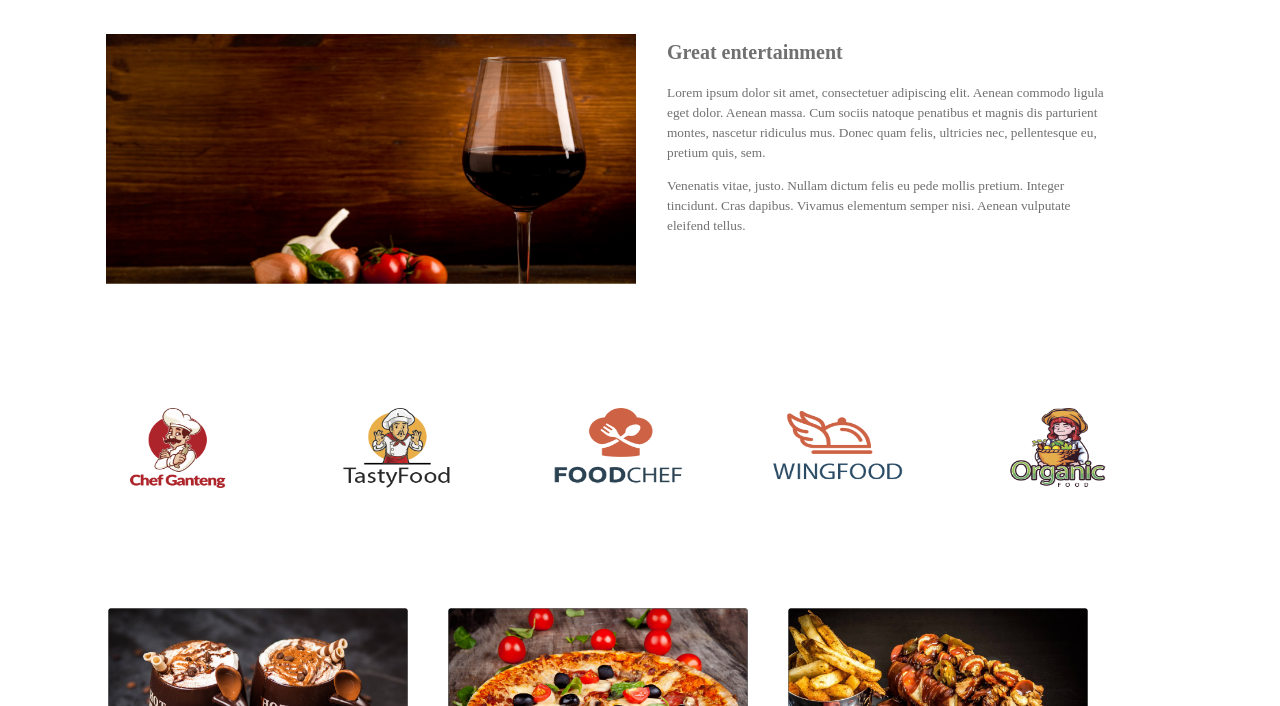
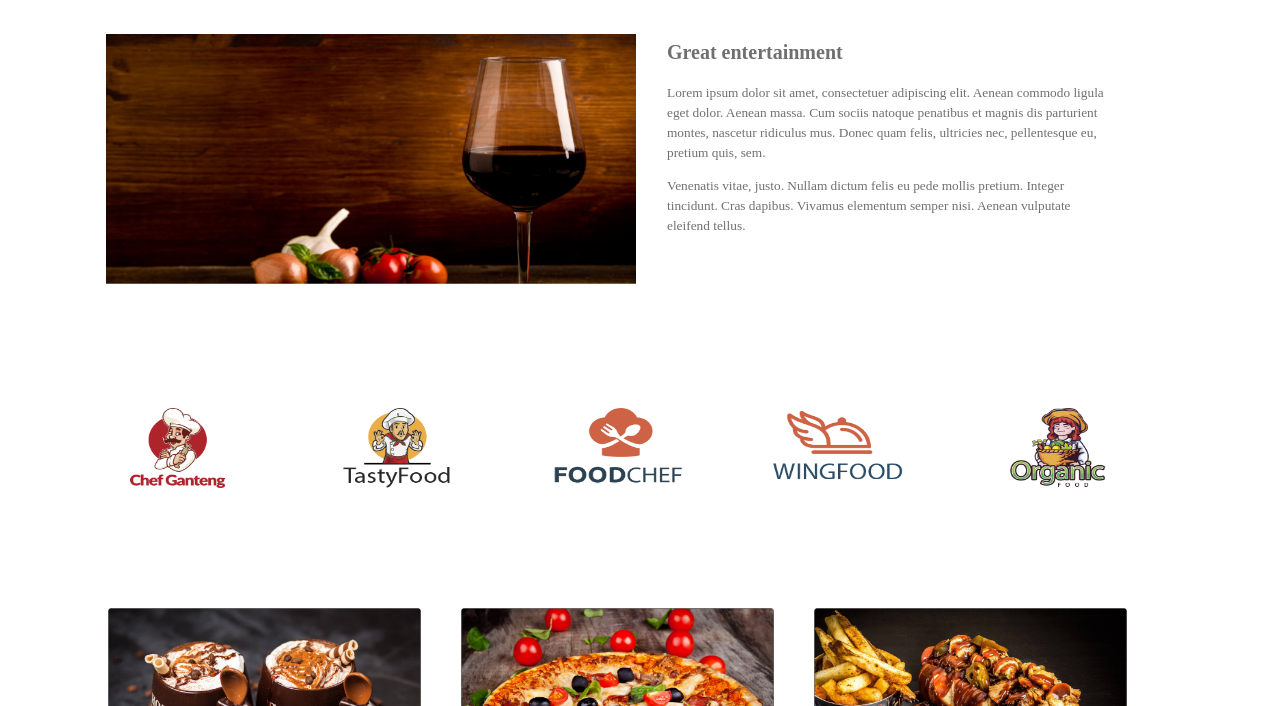
Before and after one commit to Gnanamoorth/gnanamoorthy, a plain HTML site: page Scss -main/assignment.html in a window 1280 px wide. Shown: the part 94-800 px from the top of the page. Drawn offline with nearby package versions, Linux system fonts and the light colour scheme; files that its build step writes are made by us from their sources.

Commit message:
Update variable.scss

```diff
--- a/Scss -main/variable.scss
+++ b/Scss -main/variable.scss
@@ -1,10 +1,10 @@
-$color1:#707070;
-$margin_of_coffe:40px;
-$width_of_last:300px;
-$food_line:1.5;
-$food_size:smaller;
+$color1: #707070;
+$margin_of_coffe: 40px;
+$width_of_last: 300px;
+$food_line: 1.5;
+$food_size: smaller;
 $background_color_border: #FFFFFF 0% 0% no-repeat padding-box;
-$style_border:outset;
-$flex:flex;
-$width_of_image:300px;
-$margin_left:21px;
+$style_border: outset;
+$flex: flex;
+$width_of_image: 313px;
+$margin_left: 21px;
```
